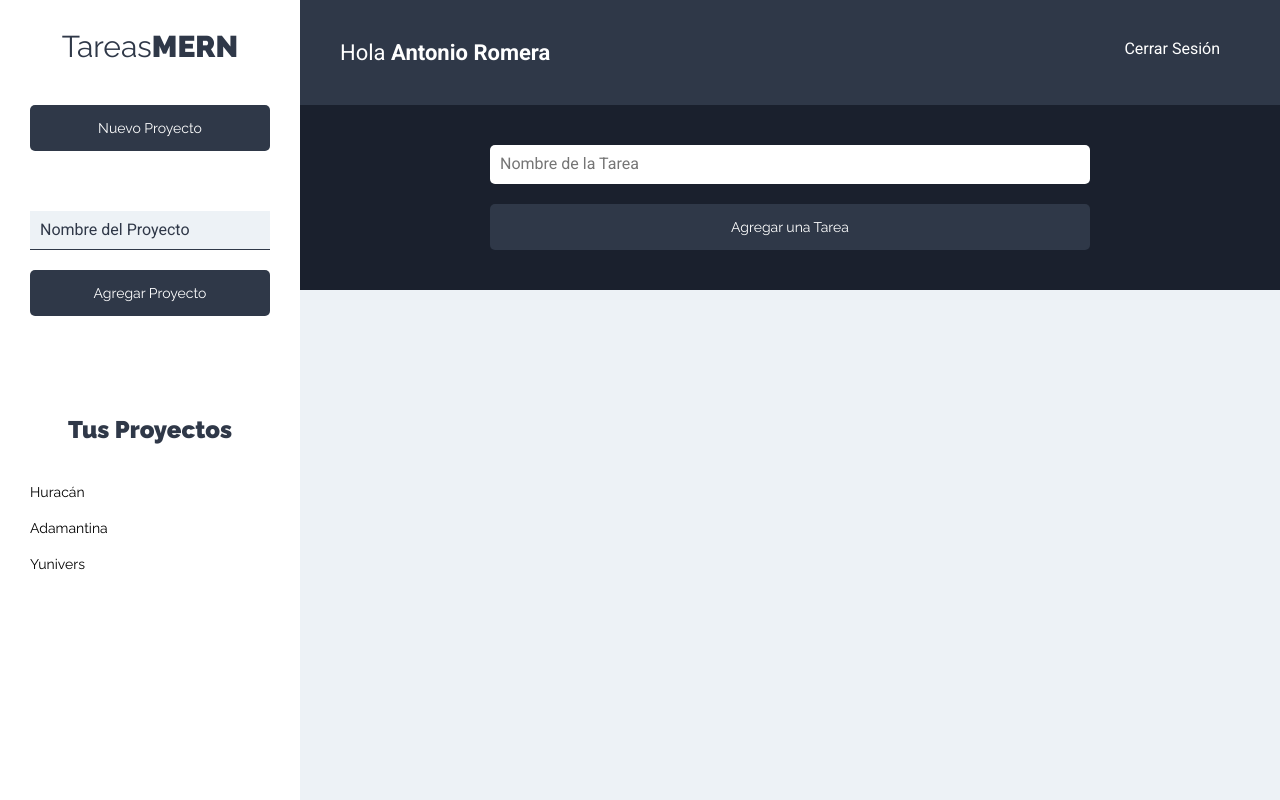
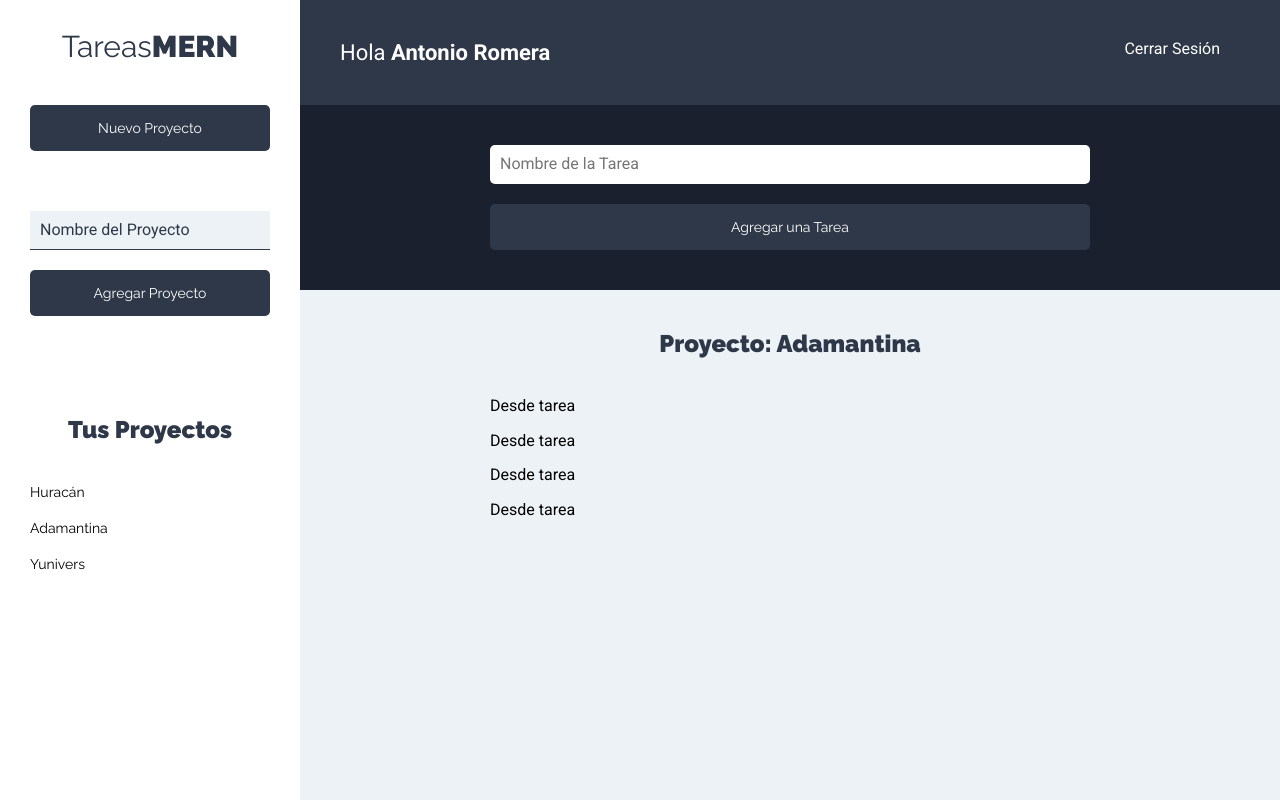
Before and after one commit to AJ-Romera/app-tareas-mern, a React (Create React App) app: page /proyectos in a window 1280 px wide. Built offline with nearby package versions, Linux system fonts and the light colour scheme.

Commit message:
CHNG: Crea y Organiza Componentes de Tareas && Construye ListadoTareas

```diff
--- a/src/components/proyectos/Proyectos.js
+++ b/src/components/proyectos/Proyectos.js
@@ -2,6 +2,7 @@ import React from 'react';
 import Barra from '../layout/Barra';
 import Sidebar from '../layout/Sidebar';
 import FormTarea from '../tareas/FormTarea';
+import ListadoTareas from '../tareas/ListadoTareas';
 
 function Proyectos() {
     return (
@@ -14,7 +15,9 @@ function Proyectos() {
                 <main>
                     <FormTarea />
 
-                    <div className='contenedor-tareas'></div>
+                    <div className='contenedor-tareas'>
+                        <ListadoTareas />
+                    </div>
                 </main>
             </div>
         </div>
--- a/src/components/tareas/ListadoTareas.js
+++ b/src/components/tareas/ListadoTareas.js
@@ -0,0 +1,30 @@
+import React from 'react';
+import Tarea from './Tarea';
+
+function ListadoTareas() {
+    const tareasProyecto = [
+        { nombre: 'Ad', estado: false },
+        { nombre: 'Am', estado: true },
+        { nombre: 'An', estado: false },
+        { nombre: 'Tina', estado: true },
+    ];
+
+    return (
+        <>
+            <h2>Proyecto: Adamantina</h2>
+
+            <ul className='listado-tareas'>
+                {tareasProyecto.length === 0
+                    ? (<li className='tarea'><p>No hay tareas</p></li>)
+                    : tareasProyecto.map(tarea => (
+                        <Tarea
+                            tarea={tarea}
+                        />
+                    ))
+                }
+            </ul>
+        </>
+    );
+}
+
+export default ListadoTareas;
--- a/src/components/tareas/Tarea.js
+++ b/src/components/tareas/Tarea.js
@@ -0,0 +1,7 @@
+import React from 'react';
+
+function Tarea() {
+    return <p>Desde tarea</p>;
+}
+
+export default Tarea;
```
